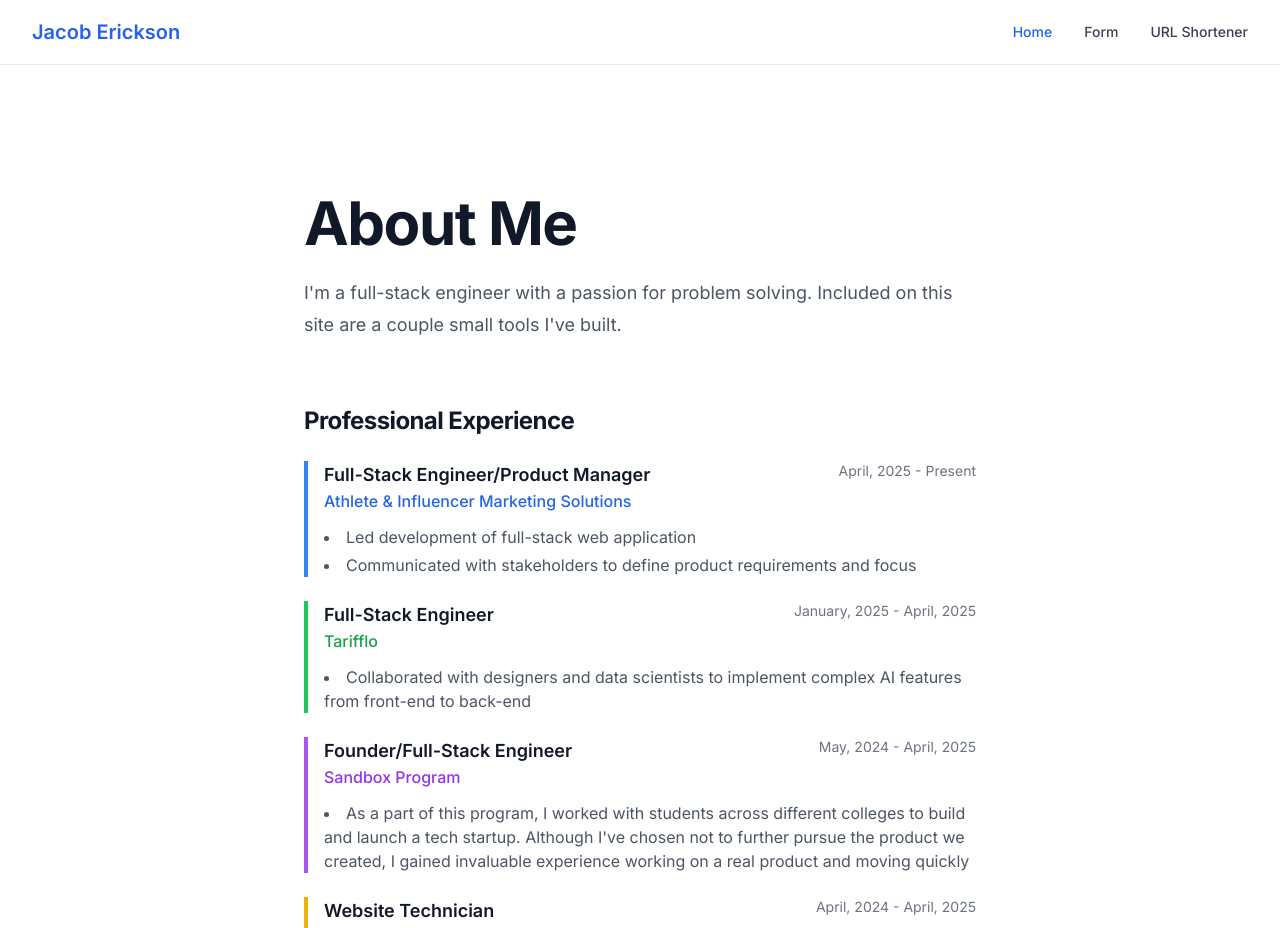
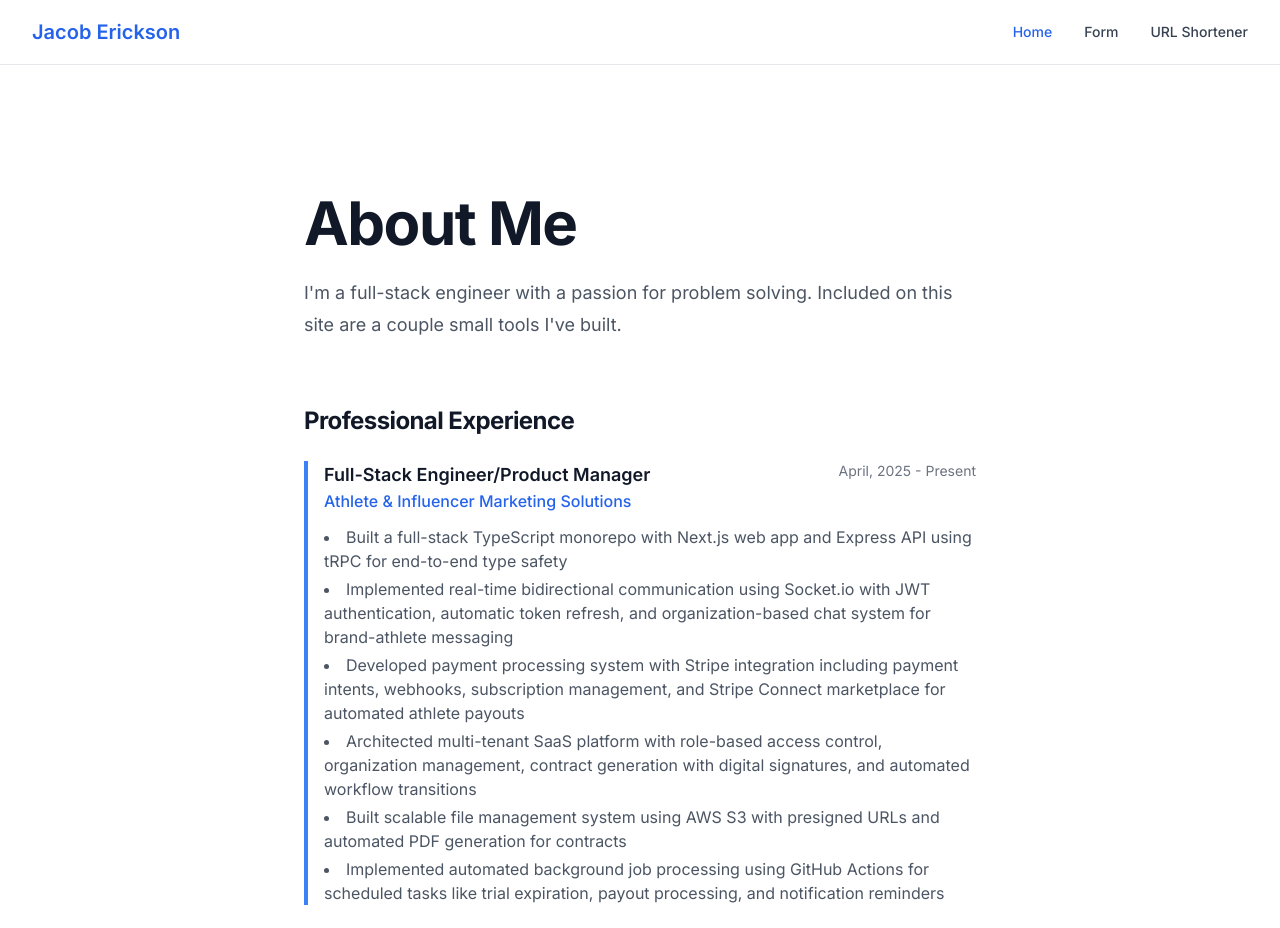
Before and after one commit to jacobrerickson/j8ke, a Next.js app in the folder apps/web/: page / in a window 1280 px wide. Shown: the top 928 px of the page. Built offline with nearby package versions, Linux system fonts and the light colour scheme; no server answers.

Commit message:
update main apge

```diff
--- a/apps/web/src/app/(public)/page.tsx
+++ b/apps/web/src/app/(public)/page.tsx
@@ -35,10 +35,21 @@ export default function Home() {
                     </span>
                   </div>
                   <ul className="tw-mt-3 tw-list-disc tw-list-inside tw-text-gray-600 tw-space-y-1">
-                    <li>Led development of full-stack web application</li>
+                    <li>Built a full-stack TypeScript monorepo with Next.js web app and Express API using tRPC for end-to-end type safety</li>
                     <li>
-                      Communicated with stakeholders to define product
-                      requirements and focus
+                      Implemented real-time bidirectional communication using Socket.io with JWT authentication, automatic token refresh, and organization-based chat system for brand-athlete messaging
+                    </li>
+                    <li>
+                      Developed payment processing system with Stripe integration including payment intents, webhooks, subscription management, and Stripe Connect marketplace for automated athlete payouts
+                    </li>
+                    <li>
+                      Architected multi-tenant SaaS platform with role-based access control, organization management, contract generation with digital signatures, and automated workflow transitions
+                    </li>
+                    <li>
+                      Built scalable file management system using AWS S3 with presigned URLs and automated PDF generation for contracts
+                    </li>
+                    <li>
+                      Implemented automated background job processing using GitHub Actions for scheduled tasks like trial expiration, payout processing, and notification reminders
                     </li>
                   </ul>
                 </div>
```
